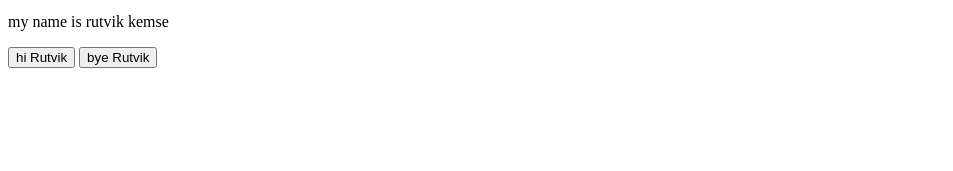
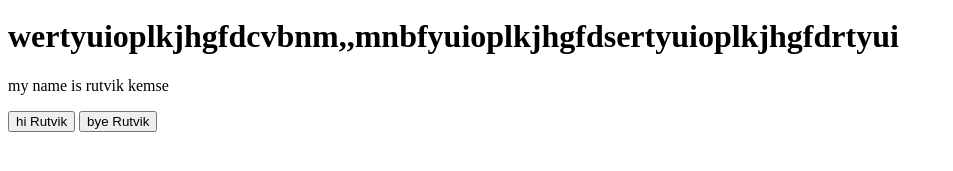
Before and after one commit to Rutvikkemse/myfirst, a plain HTML site: page index.html in a window 1280 px wide. Shown: the part 33-204 px from the top of the page, without its empty margins (0-953 px from the left). Drawn offline with Linux system fonts and the light colour scheme.

Commit message:
hearding inserted

```diff
--- a/index.html
+++ b/index.html
@@ -9,7 +9,7 @@
     <button onclick="document.getElementById('myImage').src='pic_bulbon.gif'">Turn on the light</button>
     <button onclick="document.getElementById('myImage').src='pic_bulboff.gif'">Turn off the light</button>
 <img id="myImage" src="pic_bulboff.gif" style="width:100px">
-
+<h1>wertyuioplkjhgfdcvbnm,,mnbfyuioplkjhgfdsertyuioplkjhgfdrtyui</h1>
 
 
 <!---onclick event-->
```
